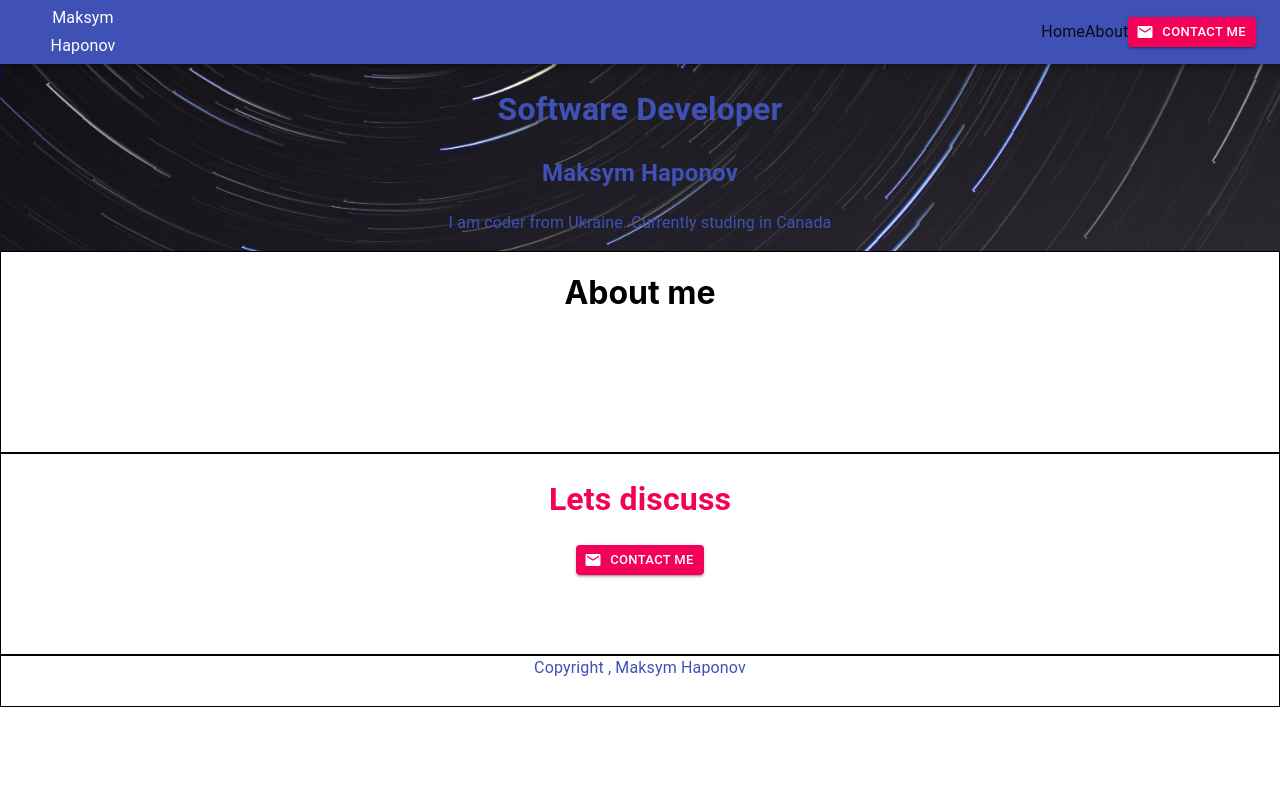
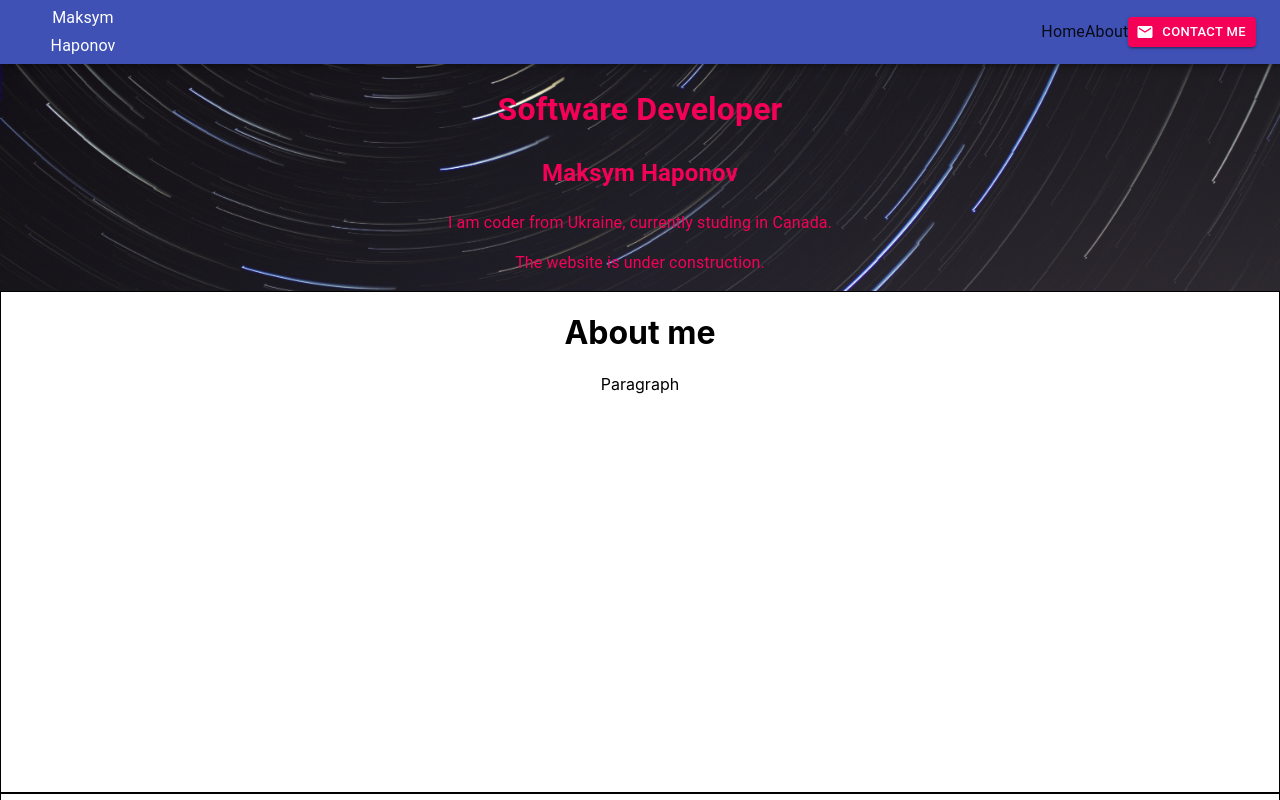
Before and after one commit to MHaponov/mhportfolio, a React (Create React App) app: page / in a window 1280 px wide. Shown: the top 800 px of the page. Built offline with nearby package versions, Linux system fonts and the light colour scheme.

Commit message:
minor change, for the assignment

```diff
--- a/src/components/About.js
+++ b/src/components/About.js
@@ -6,7 +6,7 @@ import Link from '@material-ui/core/Link'
 const styles = {
     aboutContainer: {
         border: "1px solid black",
-        height: "200px"
+        height: "500px"
     }
 };
 
@@ -15,6 +15,7 @@ export default function About() {
         <div id="about" style={styles.aboutContainer}>
 
             <h1>About me</h1>
+            <p>Paragraph</p>
         </div>
     )
 }
--- a/src/components/Head.js
+++ b/src/components/Head.js
@@ -1,6 +1,5 @@
 import React from "react"
 import Grid from '@material-ui/core/Grid'
-import Photo from '../images/photo.jpg'
 import Background from '../images/head_back.jpg'
 import { fade } from '@material-ui/core/styles/colorManipulator'
 import Typography from '@material-ui/core/Typography'
@@ -32,12 +31,12 @@ export default function Head() {
                 justify="center"
                 alignItems="center">
                 <Grid item>
-
-                    <Typography color="primary"
+                    <Typography color="secondary"
                         align="center">
                         <h1>Software Developer</h1>
                         <h2>Maksym Haponov</h2>
-                        <p>I am coder from Ukraine. Currently studing in Canada</p>
+                        <p>I am coder from Ukraine, currently studing in Canada.</p>
+                        <p>The website is under construction.</p>
                     </Typography>
                 </Grid>
             </Grid>
--- a/src/components/HideOnScroll.js
+++ b/src/components/HideOnScroll.js
@@ -5,7 +5,7 @@ const HideOnScroll = ({ children }) => {
   const trigger = useScrollTrigger();
 
   return (
-    <Slide appear={false} direction="down" in={!trigger}>
+    <Slide appear={false} direction="down" in={!trigger} timeout={{enter: 50, exit: 500}}>
       {children}
     </Slide>
   );
--- a/src/components/NavBar.js
+++ b/src/components/NavBar.js
@@ -19,7 +19,7 @@ import { Home, KeyboardArrowUp } from "@material-ui/icons";
 
 export default function NavBar() {
     return (
-        <header style={{backgroundColor: "blue"}}>
+        <header style={{backgroundColor: "#3f51b5"}}>
             <HideOnScroll>
                 <AppBar position="fixed">
                     <Toolbar>
```
